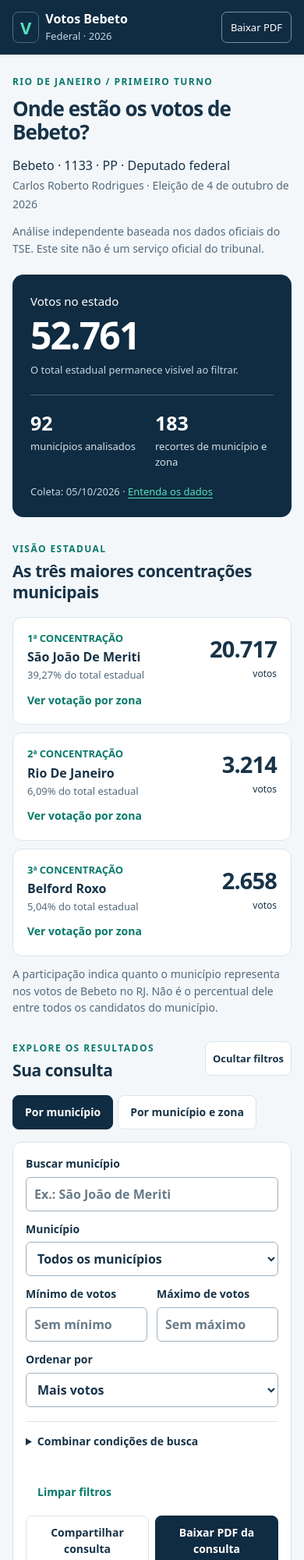
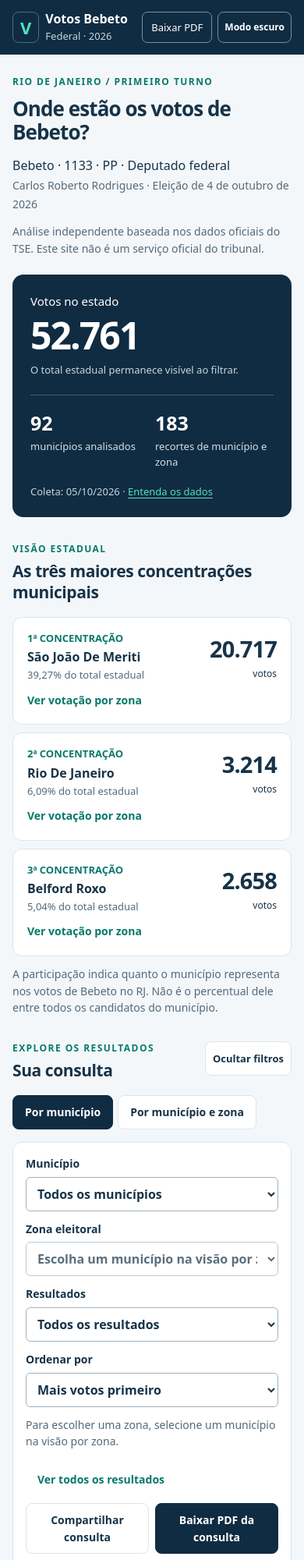
Before and after one commit to rmarino2060-netizen/votosbebeto2026, a website with bundled scripts: page public/index.html in a window 390 px wide. Shown: the top 2000 px of the page at 78% size. Built offline with nearby package versions, Linux system fonts and the light colour scheme.

Commit message:
feat: simplify geographic filters, add dark mode and local Node preview

```diff
--- a/package.json
+++ b/package.json
@@ -1 +1 @@
-{"name":"votosbebeto2026","version":"1.0.0","private":true,"type":"module","scripts":{"build":"node scripts/build.mjs","test":"node --test tests/*.test.mjs","preview":"python3 -m http.server 8080 --directory dist"}}
+{"name":"votosbebeto2026","version":"1.1.0","private":true,"type":"module","scripts":{"build":"node scripts/build.mjs","test":"node --test tests/*.test.mjs","dev":"node scripts/serve.mjs public","preview":"node scripts/serve.mjs dist"}}
--- a/public/app.js
+++ b/public/app.js
@@ -1,33 +1,32 @@
-import {filterRows} from './filters.js';
+import {normalizeQuery,selectRows,zoneOptions} from './filters.js';
 import {createReport} from './pdf.js';
 const $=id=>document.getElementById(id);
 const number=new Intl.NumberFormat('pt-BR');
 const percent=new Intl.NumberFormat('pt-BR',{style:'percent',minimumFractionDigits:2,maximumFractionDigits:2});
 const escape=s=>String(s).replace(/[&<>"']/g,c=>({'&':'&amp;','<':'&lt;','>':'&gt;','"':'&quot;',"'":'&#39;'}[c]));
-const fields={municipio:'Município',zona:'Zona eleitoral',votos:'Quantidade de votos',participacao:'Participação estadual (%)'};
-const operators={contains:'Contém',eq:'É igual a',gte:'Maior ou igual a',lte:'Menor ou igual a'};
-let meta,municipios,zonas,view='municipios',rows=[],rules=[],page=1,query={},pdfBusy=false;
+let meta,municipios,zonas,view='municipios',rows=[],page=1,query={},pdfBusy=false;
 const pageSize=20;
 function description(){
  const parts=[view==='zonas'?'Visão por município e zona':'Visão por município'];
- if(query.municipio)parts.push('Município: '+municipios.find(m=>m.codigoMunicipio===query.municipio)?.municipio);
- if(query.search)parts.push('Busca: '+query.search);
- if(query.min!=='')parts.push('Mínimo: '+query.min+' votos');
- if(query.max!=='')parts.push('Máximo: '+query.max+' votos');
- const active=rules.filter(r=>r.value.trim());
- if(active.length)parts.push('Condições ('+(query.logic==='or'?'OU':'E')+'): '+active.map(r=>`${fields[r.field]} ${operators[r.op].toLowerCase()} ${r.value}`).join(query.logic==='or'?' OU ':' E '));
+ if(query.municipio)parts.push('Município: '+municipios.find(m=>m.codigoMunicipio===query.municipio).municipio);
+ if(query.zona)parts.push('Zona: '+query.zona);
+ parts.push(query.ranking==='all'?'Todos os resultados':`As ${query.ranking} maiores votações`);
  parts.push('Ordenação: '+$('sort').selectedOptions[0].textContent);
  return parts.join(' · ');
 }
-function readQuery(){return {search:$('search').value.trim(),municipio:$('municipio').value,min:$('min').value,max:$('max').value,sort:$('sort').value,logic:$('logic').value,rules};}
+function readQuery(){return {view,municipio:$('municipio').value,zona:$('zona').value,ranking:$('ranking').value,sort:$('sort').value};}
 function urlForQuery(){
- const url=new URL(location.href);url.search='';
- url.searchParams.set('visao',view);
- for(const key of ['search','municipio','min','max','sort','logic'])if(query[key]!=='')url.searchParams.set(key,query[key]);
- if(rules.length)url.searchParams.set('condicoes',JSON.stringify(rules));
+ const url=new URL(location.href);url.search='';url.searchParams.set('visao',view);
+ for(const key of ['municipio','zona','ranking','sort'])if(query[key]!=='')url.searchParams.set(key,query[key]);
  url.hash='explorar';return url;
 }
-function focusMunicipality(code){view='zonas';$('municipio').value=code;$('search').value='';$('min').value='';$('max').value='';rules=[];drawRules();update();$('explorar').scrollIntoView({behavior:matchMedia('(prefers-reduced-motion: reduce)').matches?'auto':'smooth'});}
+function syncZoneChoices(){
+ const available=zoneOptions(query,zonas);$('zona').disabled=!available.length;
+ $('zona').innerHTML='<option value="">'+(available.length?'Todas as zonas do município':'Escolha um município na visão por zona')+'</option>'+available.map(zone=>`<option value="${zone}">Zona ${zone}</option>`).join('');
+ $('zona').value=query.zona;
+ $('zone-help').textContent=available.length?'As zonas listadas pertencem ao município selecionado.':'Para escolher uma zona, selecione um município na visão por zona.';
+}
+function focusMunicipality(code){view='zonas';$('municipio').value=code;$('zona').value='';$('ranking').value='all';$('sort').value='desc';update();$('explorar').scrollIntoView({behavior:matchMedia('(prefers-reduced-motion: reduce)').matches?'auto':'smooth'});}
 function renderTable(){
  const isZone=view==='zonas',last=Math.max(1,Math.ceil(rows.length/pageSize));page=Math.min(page,last);
  $('table-head').innerHTML=`<tr><th>${isZone?'Município / zona':'Município'}</th><th class="num">Votos</th><th class="num">% estadual${isZone?'<br>% municipal':''}</th></tr>`;
@@ -40,7 +39,7 @@ function renderTable(){
  $('table-body').querySelectorAll('[data-municipio]').forEach(button=>button.addEventListener('click',()=>focusMunicipality(button.dataset.municipio)));
 }
 function update(reset=true){
- if(reset)page=1;query=readQuery();rows=filterRows(view==='municipios'?municipios:zonas,query,meta.totalVotos);
+ if(reset)page=1;const result=selectRows(municipios,zonas,readQuery());query=result.query;rows=result.rows;view=query.view;$('municipio').value=query.municipio;$('ranking').value=query.ranking;$('sort').value=query.sort;syncZoneChoices();
  $('view-mun').setAttribute('aria-pressed',String(view==='municipios'));$('view-zone').setAttribute('aria-pressed',String(view==='zonas'));
  const total=rows.reduce((sum,r)=>sum+r.votos,0);
  $('selection-total').textContent=number.format(total);$('selection-share').textContent=percent.format(total/meta.totalVotos);$('selection-count').textContent=number.format(rows.length);
@@ -49,15 +48,6 @@ function update(reset=true){
  const best=[...rows].sort((a,b)=>b.votos-a.votos||a.municipio.localeCompare(b.municipio,'pt-BR')).slice(0,10),max=best[0]?.votos??1;
  $('chart').innerHTML=best.length?best.map(r=>`<div class="bar-row"><div class="bar-label"><span>${escape(r.municipio)}${view==='zonas'?` · Zona ${r.zona}`:''}</span><strong>${number.format(r.votos)}</strong></div><div class="bar-track" aria-hidden="true"><div class="bar-fill" style="width:${r.votos/max*100}%"></div></div></div>`).join(''):'<p class="muted">Sem resultados neste recorte.</p>';
  renderTable();
-}
-function drawRules(){
- $('rules').innerHTML=rules.map((r,i)=>`<div class="rule"><label>Campo<select data-rule="${i}" data-key="field">${Object.entries(fields).map(([v,label])=>`<option value="${v}"${r.field===v?' selected':''}>${label}</option>`).join('')}</select></label><label>Comparação<select data-rule="${i}" data-key="op">${Object.entries(operators).map(([v,label])=>`<option value="${v}"${r.op===v?' selected':''}>${label}</option>`).join('')}</select></label><label>Valor<input data-rule="${i}" data-key="value" value="${escape(r.value)}" type="${r.field==='municipio'?'text':'number'}"${r.field==='municipio'?'':' min="0" step="any"'}></label><button class="outline remove" data-remove="${i}" aria-label="Remover condição ${i+1}">Remover</button></div>`).join('');
- $('rules').querySelectorAll('[data-rule]').forEach(el=>el.addEventListener(el.tagName==='INPUT'?'input':'change',()=>{
-   const r=rules[Number(el.dataset.rule)];r[el.dataset.key]=el.value;
-   if(el.dataset.key==='field'){r.op=el.value==='municipio'?'contains':'gte';r.value='';drawRules();}
-   update();
- }));
- $('rules').querySelectorAll('[data-remove]').forEach(el=>el.addEventListener('click',()=>{rules.splice(Number(el.dataset.remove),1);drawRules();update();}));
 }
 async function exportPdf(){
  const snapshot=rows.map(r=>({...r})),text=description(),snapshotView=view;
@@ -78,19 +68,17 @@ async function start(){
   $('municipio').innerHTML+=[...municipios].sort((a,b)=>a.municipio.localeCompare(b.municipio,'pt-BR')).map(r=>`<option value="${r.codigoMunicipio}">${escape(r.municipio)}</option>`).join('');
   $('top-three').innerHTML=[...municipios].sort((a,b)=>b.votos-a.votos).slice(0,3).map((r,i)=>`<article class="rank-card"><span class="rank-number">${i+1}ª CONCENTRAÇÃO</span><h3>${escape(r.municipio)}</h3><div class="rank-votes">${number.format(r.votos)} <small>votos</small></div><p>${percent.format(r.votos/meta.totalVotos)} do total estadual</p><button data-municipio="${r.codigoMunicipio}">Ver votação por zona</button></article>`).join('');
   $('top-three').querySelectorAll('button').forEach(el=>el.addEventListener('click',()=>focusMunicipality(el.dataset.municipio)));
-  const params=new URLSearchParams(location.search);view=params.get('visao')==='zonas'?'zonas':'municipios';
-  for(const key of ['search','municipio','min','max','sort','logic'])if(params.has(key))$(key).value=params.get(key);
-  if(!$('sort').value)$('sort').value='desc';if(!$('logic').value)$('logic').value='and';
-  try{const parsed=JSON.parse(params.get('condicoes')||'[]');if(Array.isArray(parsed))rules=parsed.slice(0,30).filter(r=>r&&fields[r.field]&&operators[r.op]).map(r=>({field:r.field,op:r.op,value:String(r.value??'').slice(0,150)}));}catch{}
-  drawRules();
-  for(const id of ['search','municipio','min','max','sort','logic'])$(id).addEventListener(['search','min','max'].includes(id)?'input':'change',()=>update());
-  $('view-mun').addEventListener('click',()=>{view='municipios';rules=rules.filter(r=>r.field!=='zona');drawRules();update();});
+  const params=new URLSearchParams(location.search);
+  query=normalizeQuery({view:params.get('visao'),municipio:params.get('municipio'),zona:params.get('zona'),ranking:params.get('ranking'),sort:params.get('sort')},municipios,zonas);
+  view=query.view;$('municipio').value=query.municipio;$('ranking').value=query.ranking;$('sort').value=query.sort;syncZoneChoices();
+  $('municipio').addEventListener('change',()=>{$('zona').value='';update();});
+  for(const id of ['zona','ranking','sort'])$(id).addEventListener('change',()=>update());
+  $('view-mun').addEventListener('click',()=>{view='municipios';$('zona').value='';update();});
   $('view-zone').addEventListener('click',()=>{view='zonas';update();});
-  $('add-rule').addEventListener('click',()=>{rules.push({field:'votos',op:'gte',value:''});drawRules();$('rules').lastElementChild.querySelector('input').focus();});
-  $('clear').addEventListener('click',()=>{for(const id of ['search','municipio','min','max'])$(id).value='';$('sort').value='desc';$('logic').value='and';rules=[];drawRules();$('feedback').textContent='';update();history.replaceState(null,'',location.pathname+'#explorar');});
+  $('clear').addEventListener('click',()=>{$('municipio').value='';$('zona').value='';$('sort').value='desc';$('ranking').value='all';$('feedback').textContent='';update();try{history.replaceState(null,'',location.pathname+'#explorar');}catch{}});
   $('filter-toggle').addEventListener('click',()=>{const hidden=!$('filter-panel').hidden;$('filter-panel').hidden=hidden;$('filter-toggle').setAttribute('aria-expanded',String(!hidden));$('filter-toggle').textContent=hidden?'Mostrar filtros':'Ocultar filtros';});
   $('prev').addEventListener('click',()=>{page--;renderTable();});$('next').addEventListener('click',()=>{page++;renderTable();});
-  $('share').addEventListener('click',async()=>{const url=urlForQuery();history.replaceState(null,'',url);try{await navigator.clipboard.writeText(url.href);$('feedback').textContent='Link da consulta copiado. Os filtros estão incluídos.';}catch{$('feedback').textContent='Os filtros foram salvos no endereço da página. Copie o endereço do navegador para compartilhar.';}});
+  $('share').addEventListener('click',async()=>{const url=urlForQuery();try{history.replaceState(null,'',url);}catch{}try{await navigator.clipboard.writeText(url.href);$('feedback').textContent='Link da consulta copiado. Os filtros estão incluídos.';}catch{$('feedback').textContent='Os filtros foram salvos no endereço da página. Copie o endereço do navegador para compartilhar.';}});
   $('export').addEventListener('click',exportPdf);update();$('loading').hidden=true;$('app').hidden=false;
  }catch(e){$('loading').textContent='Não foi possível carregar e conferir os dados. Recarregue a página para tentar novamente.';console.error(e);}
 }
--- a/public/filters.js
+++ b/public/filters.js
@@ -1,19 +1,22 @@
-export const normalize = value => String(value ?? '').normalize('NFD').replace(/[\u0300-\u036f]/g,'').toLowerCase();
-export function filterRows(rows, query, total) {
-  return rows.filter(row => {
-    if(query.search && !normalize(row.municipio).includes(normalize(query.search))) return false;
-    if(query.municipio && row.codigoMunicipio !== query.municipio) return false;
-    if(query.min !== '' && row.votos < Number(query.min)) return false;
-    if(query.max !== '' && row.votos > Number(query.max)) return false;
-    const rules=(query.rules ?? []).filter(rule=>String(rule.value).trim()!=='');
-    const matches=rules.map(rule=>{
-      const value=rule.field==='participacao' ? row.votos/total*100 : row[rule.field];
-      if(rule.op==='contains') return normalize(value).includes(normalize(rule.value));
-      if(rule.op==='eq') return normalize(value)===normalize(rule.value);
-      if(rule.op==='gte') return value!==undefined && Number(value)>=Number(rule.value);
-      if(rule.op==='lte') return value!==undefined && Number(value)<=Number(rule.value);
-      return false;
-    });
-    return query.logic==='or' ? !matches.length || matches.some(Boolean) : matches.every(Boolean);
-  }).sort((a,b)=>query.sort==='name' ? a.municipio.localeCompare(b.municipio,'pt-BR') || (a.zona??0)-(b.zona??0) : query.sort==='asc' ? a.votos-b.votos || a.municipio.localeCompare(b.municipio,'pt-BR') : b.votos-a.votos || a.municipio.localeCompare(b.municipio,'pt-BR'));
+// Apenas seleções predefinidas. Valores desconhecidos voltam a opções válidas.
+export function normalizeQuery(input,municipios,zonas){
+ const source=input??{};
+ const view=source.view==='zonas'?'zonas':'municipios';
+ const municipio=municipios.some(r=>r.codigoMunicipio===source.municipio)?source.municipio:'';
+ const available=zonas.filter(r=>r.codigoMunicipio===municipio);
+ const zona=view==='zonas'&&municipio&&available.some(r=>String(r.zona)===String(source.zona))?String(source.zona):'';
+ return {view,municipio,zona,ranking:['3','10','20'].includes(String(source.ranking))?String(source.ranking):'all',sort:['asc','name'].includes(source.sort)?source.sort:'desc'};
 }
+export function zoneOptions(query,zonas){
+ return query.view==='zonas'&&query.municipio?zonas.filter(r=>r.codigoMunicipio===query.municipio).map(r=>r.zona).sort((a,b)=>a-b):[];
+}
+export function selectRows(municipios,zonas,input){
+ const query=normalizeQuery(input,municipios,zonas);
+ let rows=(query.view==='zonas'?zonas:municipios).filter(row=>(!query.municipio||row.codigoMunicipio===query.municipio)&&(!query.zona||String(row.zona)===query.zona));
+ const desc=(a,b)=>b.votos-a.votos||a.municipio.localeCompare(b.municipio,'pt-BR')||(a.zona??0)-(b.zona??0);
+ rows.sort(desc);
+ if(query.ranking!=='all')rows=rows.slice(0,Number(query.ranking));
+ if(query.sort==='asc')rows.sort((a,b)=>a.votos-b.votos||a.municipio.localeCompare(b.municipio,'pt-BR'));
+ if(query.sort==='name')rows.sort((a,b)=>a.municipio.localeCompare(b.municipio,'pt-BR')||(a.zona??0)-(b.zona??0));
+ return {query,rows};
+}
--- a/public/index.html
+++ b/public/index.html
@@ -5,11 +5,12 @@
   <title>Votos Bebeto Federal — 2026</title>
   <meta name="description" content="Explore os 52.761 votos de Bebeto por município e zona eleitoral no RJ. Análise independente baseada nos dados oficiais do TSE.">
   <meta name="theme-color" content="#102c42">
+  <script src="theme.js"></script>
   <link rel="icon" type="image/svg+xml" href="favicon.svg"><link rel="stylesheet" href="styles.css">
 </head>
 <body>
 <a class="skip" href="#explorar">Ir para a consulta</a>
-<header class="top"><div class="wrap top-inner"><a href="./" class="brand"><span class="brand-symbol" aria-hidden="true">V</span><span>Votos Bebeto <small>Federal · 2026</small></span></a><nav aria-label="Navegação principal"><a href="#explorar">Consultar</a><a href="#fontes">Fontes</a><a href="relatorios/relatorio-completo.pdf" download class="download">Baixar PDF</a></nav></div></header>
+<header class="top"><div class="wrap top-inner"><a href="./" class="brand"><span class="brand-symbol" aria-hidden="true">V</span><span>Votos Bebeto <small>Federal · 2026</small></span></a><nav aria-label="Navegação principal"><a href="#explorar">Consultar</a><a href="#fontes">Fontes</a><a href="relatorios/relatorio-completo.pdf" download class="download">Baixar PDF</a><button id="theme-toggle" class="theme-toggle" aria-pressed="false">Modo escuro</button></nav></div></header>
 <main class="wrap">
   <section class="intro" aria-labelledby="title"><p class="eyebrow">RIO DE JANEIRO / PRIMEIRO TURNO</p><h1 id="title">Onde estão os votos de Bebeto?</h1><p>Bebeto · 1133 · PP · Deputado federal<br><span class="muted">Carlos Roberto Rodrigues · Eleição de 4 de outubro de 2026</span></p><p class="independent">Análise independente baseada nos dados oficiais do TSE. Este site não é um serviço oficial do tribunal.</p></section>
   <div id="loading" role="status">Carregando os dados…</div>
@@ -18,8 +19,13 @@
   <section class="concentrations" aria-labelledby="concentration-title"><div class="section-title"><div><p class="eyebrow">VISÃO ESTADUAL</p><h2 id="concentration-title">As três maiores concentrações municipais</h2></div></div><div id="top-three" class="top-three"></div><p class="explanation">A participação indica quanto o município representa nos votos de Bebeto no RJ. Não é o percentual dele entre todos os candidatos do município.</p></section>
   <section id="explorar" class="explore" aria-labelledby="explore-title"><div class="section-title"><div><p class="eyebrow">EXPLORE OS RESULTADOS</p><h2 id="explore-title">Sua consulta</h2></div><button id="filter-toggle" class="outline" aria-expanded="true" aria-controls="filter-panel">Ocultar filtros</button></div>
     <div class="tabs" role="group" aria-label="Nível de detalhamento"><button id="view-mun" aria-pressed="true">Por município</button><button id="view-zone" aria-pressed="false">Por município e zona</button></div>
-    <div id="filter-panel" class="filter-panel"><div class="basic-filters"><label>Buscar município<input id="search" type="search" placeholder="Ex.: São João de Meriti" autocomplete="off"></label><label>Município<select id="municipio"><option value="">Todos os municípios</option></select></label><label>Mínimo de votos<input id="min" type="number" min="0" step="1" placeholder="Sem mínimo"></label><label>Máximo de votos<input id="max" type="number" min="0" step="1" placeholder="Sem máximo"></label><label>Ordenar por<select id="sort"><option value="desc">Mais votos</option><option value="asc">Menos votos</option><option value="name">Município (A–Z)</option></select></label></div>
-    <details class="advanced"><summary>Combinar condições de busca</summary><p>Acrescente condições para votos, município, zona ou participação estadual. Os filtros acima continuam valendo.</p><label class="logic">Combinar condições com<select id="logic"><option value="and">Todas devem ser atendidas (E)</option><option value="or">Pelo menos uma (OU)</option></select></label><div id="rules"></div><button id="add-rule" class="outline">Adicionar condição</button></details><div class="filter-actions"><button id="clear" class="text-button">Limpar filtros</button><button id="share" class="outline">Compartilhar consulta</button><button id="export" class="primary">Baixar PDF da consulta</button></div><p id="feedback" class="feedback" role="status"></p></div>
+    <div id="filter-panel" class="filter-panel"><div class="basic-filters">
+      <label>Município<select id="municipio"><option value="">Todos os municípios</option></select></label>
+      <label>Zona eleitoral<select id="zona" disabled><option value="">Selecione um município na visão por zona</option></select></label>
+      <label>Resultados<select id="ranking"><option value="all">Todos os resultados</option><option value="3">As 3 maiores votações</option><option value="10">As 10 maiores votações</option><option value="20">As 20 maiores votações</option></select></label>
+      <label>Ordenar por<select id="sort"><option value="desc">Mais votos primeiro</option><option value="asc">Menos votos primeiro</option><option value="name">Município (A–Z)</option></select></label>
+    </div><p id="zone-help" class="explanation">Para escolher uma zona, selecione um município na visão por zona.</p>
+    <div class="filter-actions"><button id="clear" class="text-button">Ver todos os resultados</button><button id="share" class="outline">Compartilhar consulta</button><button id="export" class="primary">Baixar PDF da consulta</button></div><p id="feedback" class="feedback" role="status"></p></div>
     <div class="query-summary" aria-live="polite"><div><span>Votos no recorte selecionado</span><strong id="selection-total"></strong></div><div><span>Participação no total estadual de Bebeto</span><strong id="selection-share"></strong></div><div><span id="count-label">Resultados</span><strong id="selection-count"></strong></div></div><p id="query-description" class="explanation"></p>
     <div class="results-grid"><section class="chart-panel" aria-labelledby="chart-title"><h3 id="chart-title">Maiores votações no recorte</h3><p class="muted">Até 10 resultados, sempre ordenados por votos.</p><div id="chart"></div></section><section class="table-panel" aria-labelledby="table-title"><div class="table-heading"><h3 id="table-title">Resultados detalhados</h3><span id="page-label" class="muted"></span></div><div class="table-scroll"><table><thead id="table-head"></thead><tbody id="table-body"></tbody></table></div><div id="empty" class="empty" hidden>Nenhum resultado atende a estes filtros. Ajuste as condições ou limpe a consulta.</div><div class="pagination"><button id="prev" class="outline">Anterior</button><span id="page-count"></span><button id="next" class="outline">Próxima</button></div></section></div>
   </section>
--- /dev/null
+++ b/public/theme.js
@@ -0,0 +1,9 @@
+(function(){
+ const media=window.matchMedia('(prefers-color-scheme: dark)');
+ let saved;
+ try{saved=localStorage.getItem('votosbebeto-theme');}catch{}
+ document.documentElement.dataset.theme=saved==='dark'||saved==='light'?saved:media.matches?'dark':'light';
+ function label(){const button=document.getElementById('theme-toggle');if(!button)return;const dark=document.documentElement.dataset.theme==='dark';button.textContent=dark?'Modo claro':'Modo escuro';button.setAttribute('aria-pressed',String(dark));}
+ document.addEventListener('DOMContentLoaded',()=>{label();document.getElementById('theme-toggle')?.addEventListener('click',()=>{document.documentElement.dataset.theme=document.documentElement.dataset.theme==='dark'?'light':'dark';try{localStorage.setItem('votosbebeto-theme',document.documentElement.dataset.theme);}catch{}label();});});
+ media.addEventListener('change',()=>{let preference;try{preference=localStorage.getItem('votosbebeto-theme');}catch{}if(preference!=='dark'&&preference!=='light'){document.documentElement.dataset.theme=media.matches?'dark':'light';label();}});
+})();
```
Also changed, not shown: scripts/serve.mjs (added, +16 -0 lines), tests/data.test.mjs (+32 -11 lines), README.md, public/styles.css.
